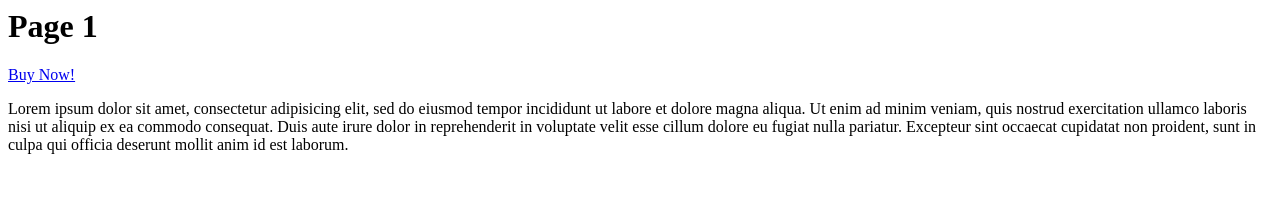
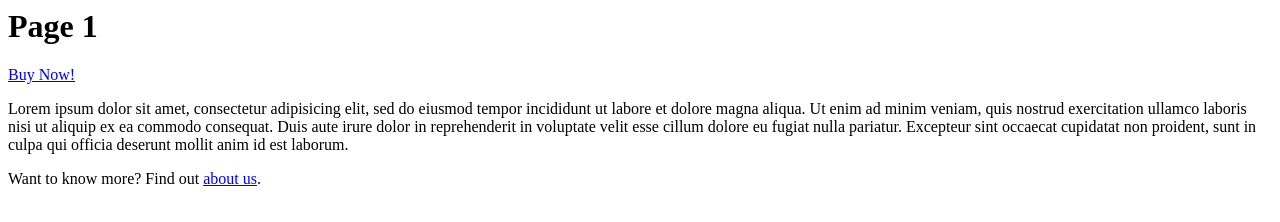
Before and after one commit to gma/git-school, a plain HTML site: page index.html in a window 1280 px wide. Drawn offline with Linux system fonts and the light colour scheme.

Commit message:
Added an 'About Us' page.

```diff
--- a/index.html
+++ b/index.html
@@ -17,5 +17,8 @@
       occaecat cupidatat non proident, sunt in culpa qui officia deserunt
       mollit anim id est laborum.
     </p>
+    <p>
+      Want to know more? Find out <a href="about.html">about us</a>.
+    </p>
   </body>
 </html>
```
Also changed, not shown: about.html (added, +10 -0 lines).
